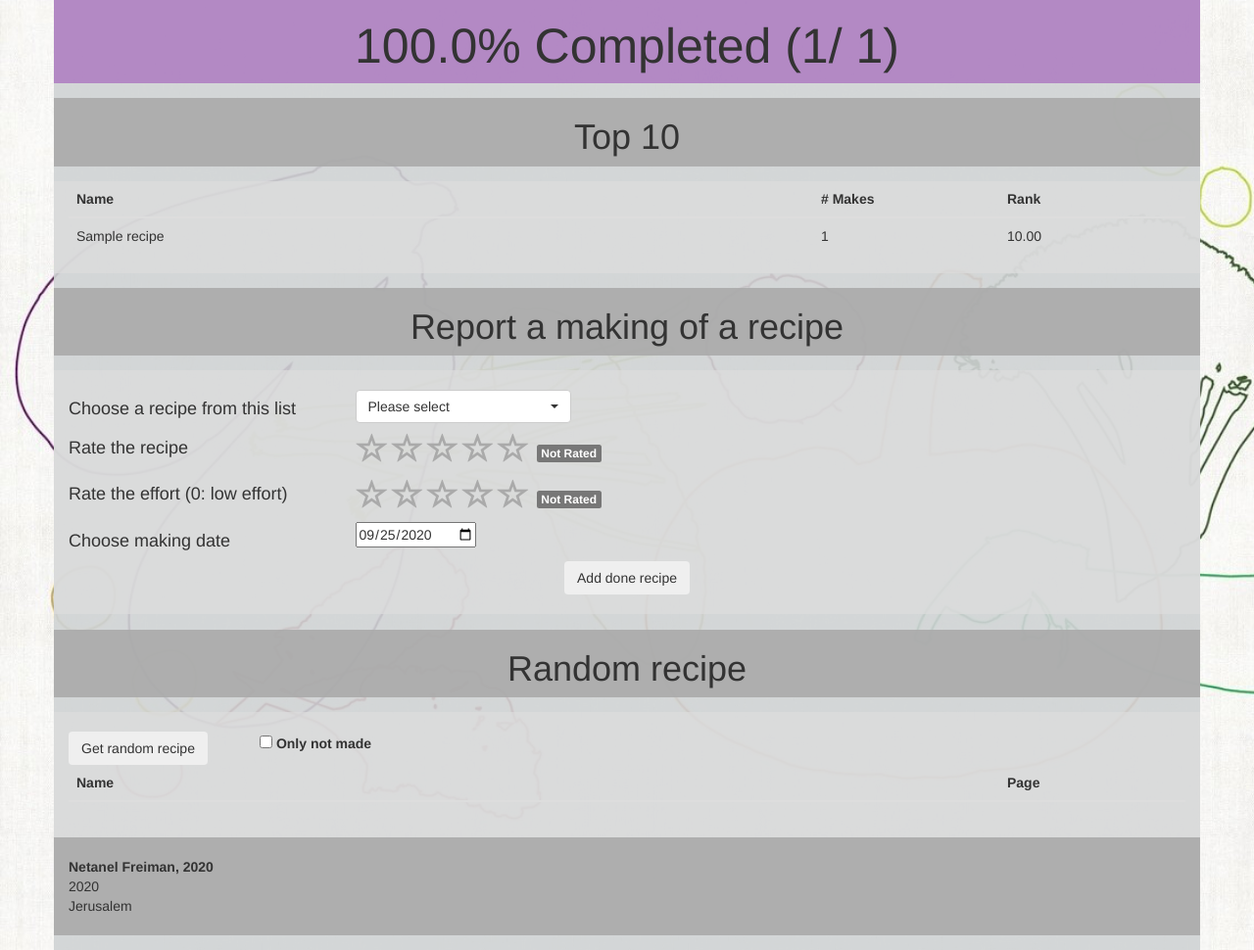
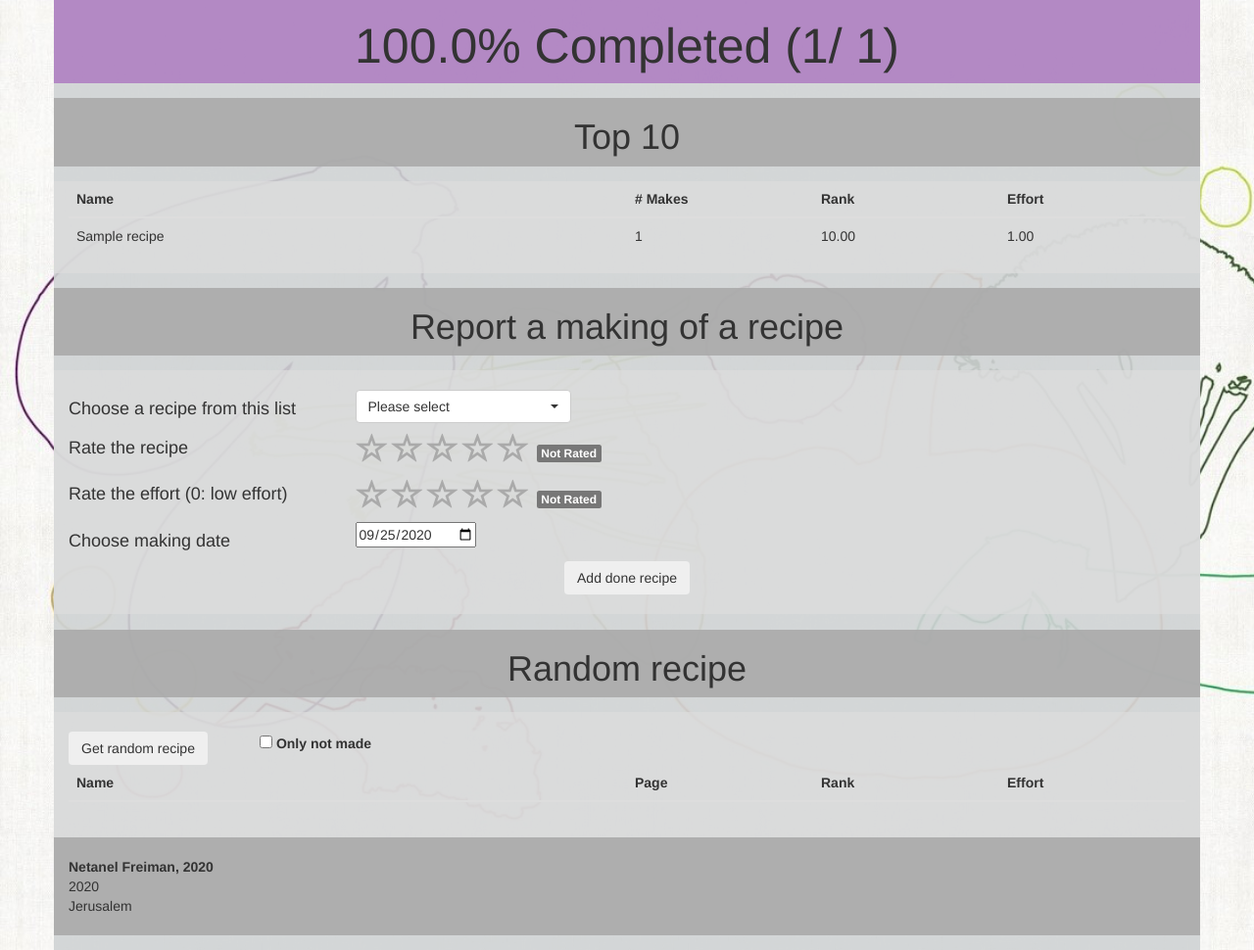
Before and after one commit to netanelf/you_against_the_book, a Django app: page /yotams_race/ in a window 1280 px wide. Shown: the whole page at 98% size. Run offline with Django 3.2, Linux system fonts and the light colour scheme; tables that the repository leaves empty hold one stand-in row (values such as "Sample post"); lists and menus that the app fills with data are empty; some libraries are stand-ins or nearby versions.

Commit message:
effort added

```diff
--- a/yatb_django/static/js/index.js
+++ b/yatb_django/static/js/index.js
@@ -21,6 +21,10 @@ function updateRandomRecipe(event, data){
         c.innerHTML = recipe.name;
         var c = document.getElementById("random_recipe_page_num");
         c.innerHTML = recipe.page;
+        var c = document.getElementById("random_recipe_rank");
+        c.innerHTML = recipe.rank;
+        var c = document.getElementById("random_recipe_effort");
+        c.innerHTML = recipe.effort;
     }
 
     var only_unmade = document.getElementById("random_only_unmade").checked;
--- a/yatb_django/templates/yotams_race/index.html
+++ b/yatb_django/templates/yotams_race/index.html
@@ -70,18 +70,20 @@
                 <table class="table">
                     <thead>
                         <tr>
-                            <th class="col-md-8">Name</th>
+                            <th class="col-md-6">Name</th>
                             <th class="col-md-2"># Makes</th>
                             <th class="col-md-2">Rank</th>
+                            <th class="col-md-2">Effort</th>
                         </tr>
                     </thead>
 
                     <tbody>
                         {% for r in top_10 %}
                         <tr>
-                            <td class="col-md-8">{{r.name}}</td>
+                            <td class="col-md-6">{{r.name}}</td>
                             <td class="col-md-2">{{r.num_makings}}</td>
                             <td class="col-md-2">{{r.average_rank|floatformat:2}}</td>
+                            <td class="col-md-2">{{r.average_effort|floatformat:2}}</td>
                         </tr>
                         {% endfor %}
                     </tbody>
@@ -173,15 +175,19 @@
                 <table class="table">
                     <thead>
                         <tr>
-                            <th class="col-md-10">Name</th>
+                            <th class="col-md-6">Name</th>
                             <th class="col-md-2">Page</th>
+                            <th class="col-md-2">Rank</th>
+                            <th class="col-md-2">Effort</th>
                         </tr>
                     </thead>
 
                     <tbody>
                         <tr>
-                            <td id="random_recipe_name" class="col-md-10"></td>
+                            <td id="random_recipe_name" class="col-md-6"></td>
                             <td id="random_recipe_page_num" class="col-md-2"></td>
+                            <td id="random_recipe_rank" class="col-md-2"></td>
+                            <td id="random_recipe_effort" class="col-md-2"></td>
                         </tr>
                     </tbody>
                 </table>
--- a/yatb_django/yotams_race/views.py
+++ b/yatb_django/yotams_race/views.py
@@ -71,8 +71,20 @@ def get_random_recipe(request):
             else:
                 print(f'recipe {random_recipe.name} was already made, choosing another one')
 
+    try:
+        makings = Recipe.objects\
+        .filter(name=random_recipe.name)\
+        .annotate(num_makings=Count('making'), avg_rank=Avg('making__score'), avg_effort=Avg('making__effort'))
+        avg_rank = makings[0].avg_rank
+        avg_effort = makings[0].avg_effort
+    except Exception as ex:
+        avg_rank = 'NA'
+        avg_effort = 'NA'
+
     data = {'name': random_recipe.name,
-            'page': random_recipe.page_num}
+            'page': random_recipe.page_num,
+            'rank': avg_rank,
+            'effort': avg_effort}
     return HttpResponse(json.dumps(data))
 
 
```
